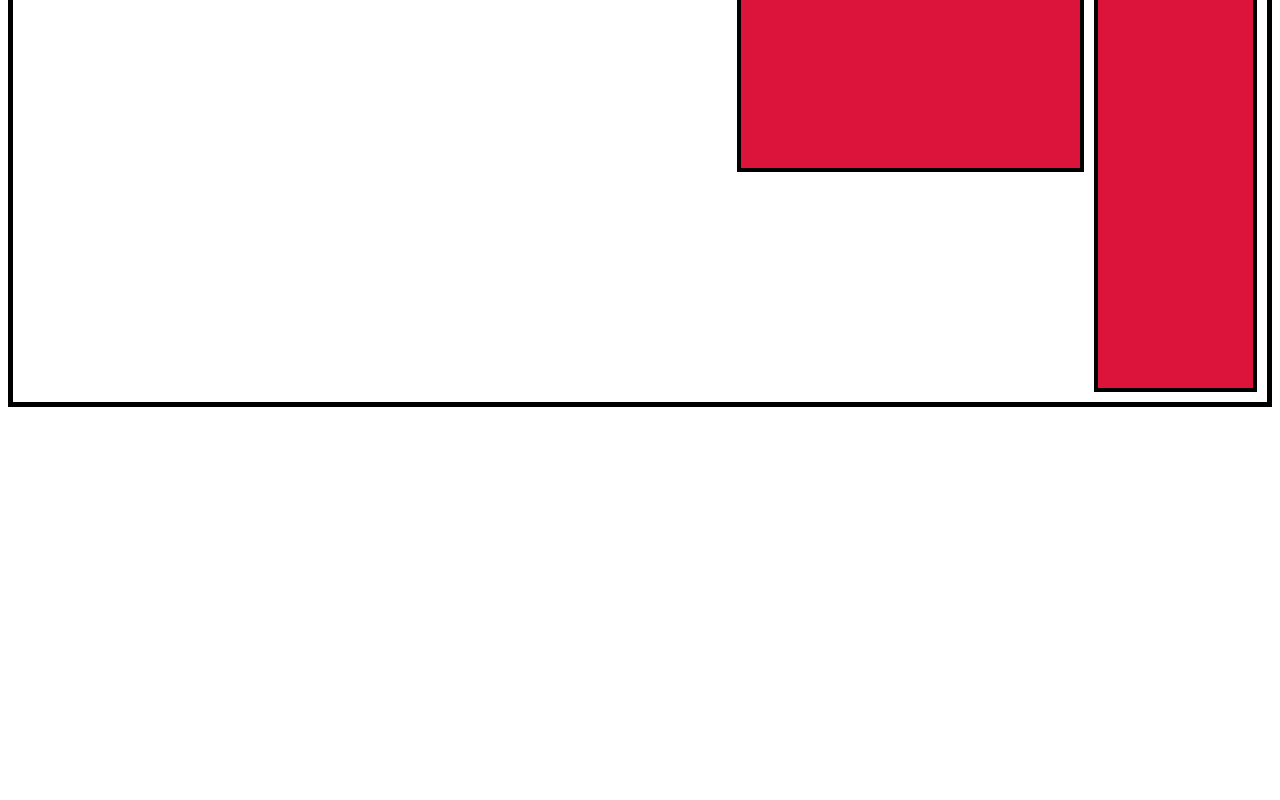
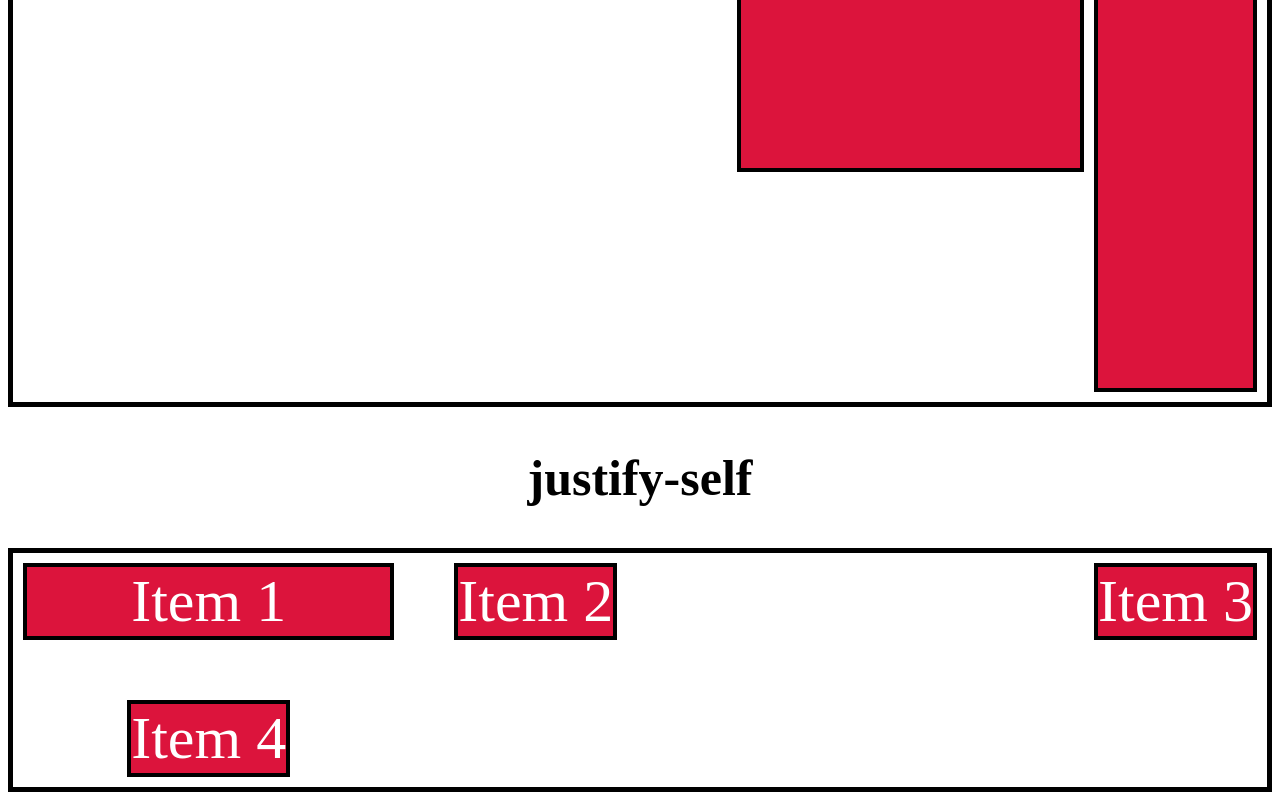
Before and after one commit to dgutierrez21/LearningHtmlAndCss, a plain HTML site: page css/CssReview/Review01/Grid/gridItems/index.html in a window 1280 px wide. Shown: the part 2774-3574 px from the top of the page. Before the commit the page ends 3189 px from the top, so only its background shows below. Drawn offline with Linux system fonts and the light colour scheme.

Commit message:
CSS Grid | justify-self

```diff
--- a/css/CssReview/Review01/Grid/gridItems/index.html
+++ b/css/CssReview/Review01/Grid/gridItems/index.html
@@ -32,5 +32,12 @@
       <div class="grid__item">Item 3</div>
       <div class="grid__item">Item 4</div>
     </div>
+    <h2>justify-self</h2>
+    <div class="grid__container grid__container4">
+      <div class="grid__item">Item 1</div>
+      <div class="grid__item">Item 2</div>
+      <div class="grid__item">Item 3</div>
+      <div class="grid__item">Item 4</div>
+    </div>
   </body>
 </html>
--- a/css/CssReview/Review01/Grid/gridItems/style.css
+++ b/css/CssReview/Review01/Grid/gridItems/style.css
@@ -131,3 +131,41 @@ Valores:
 .grid__container3 .grid__item:nth-child(4) {
   grid-area: item4;
 }
+
+/* justify-self
+
+/* Alinea un elemento de cuadrícula dentro de una celda a lo largo del  eje en línea (fila)  (a diferencia de  align-self lo que se alinea a lo largo del  eje de bloque (columna)  ). Este valor se aplica a un elemento de cuadrícula dentro de una sola celda.
+
+Valores:
+
+start – alinea el elemento de la cuadrícula para que quede al ras con el borde inicial de la celda
+end – alinea el elemento de la cuadrícula para que quede al ras con el borde final de la celda
+center – alinea el elemento de la cuadrícula en el centro de la celda
+stretch – llena todo el ancho de la celda (este es el valor predeterminado) */
+
+.grid__container4 {
+  display: grid;
+  grid-template-columns: repeat(3, 1fr);
+  gap: 60px;
+}
+
+.grid__container4 .grid__item {
+}
+
+.grid__container4 .grid__item:nth-child(1) {
+  justify-self: stretch; /* default value */
+}
+
+.grid__container4 .grid__item:nth-child(2) {
+  justify-self: start;
+}
+
+.grid__container4 .grid__item:nth-child(3) {
+  justify-self: end;
+}
+
+.grid__container4 .grid__item:nth-child(4) {
+  justify-self: center;
+}
+
+/* Para establecer la alineación de  todos  los elementos de una cuadrícula, este comportamiento también se puede establecer en el contenedor de la cuadrícula a través de la  justify-items propiedad. */
```
